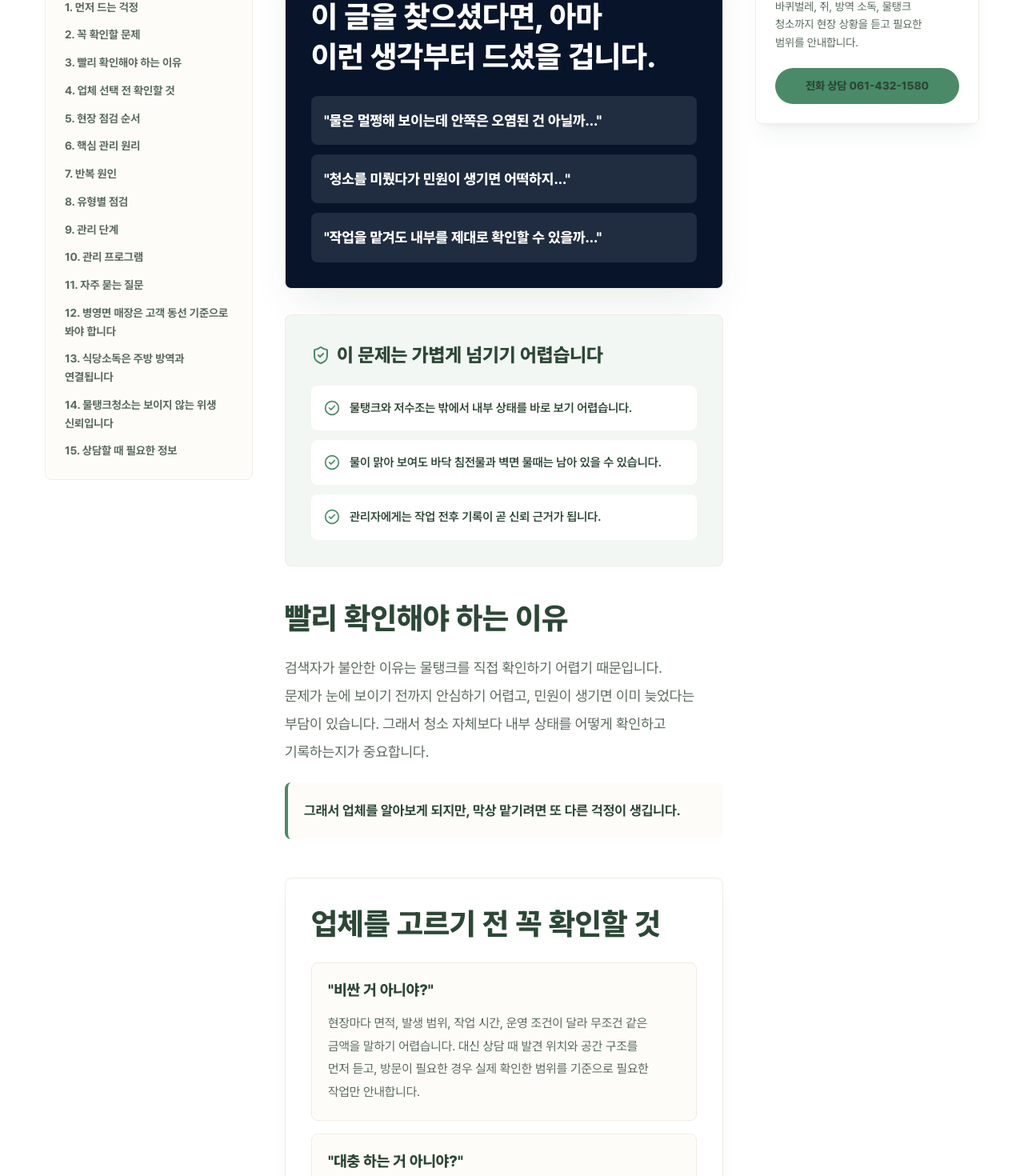
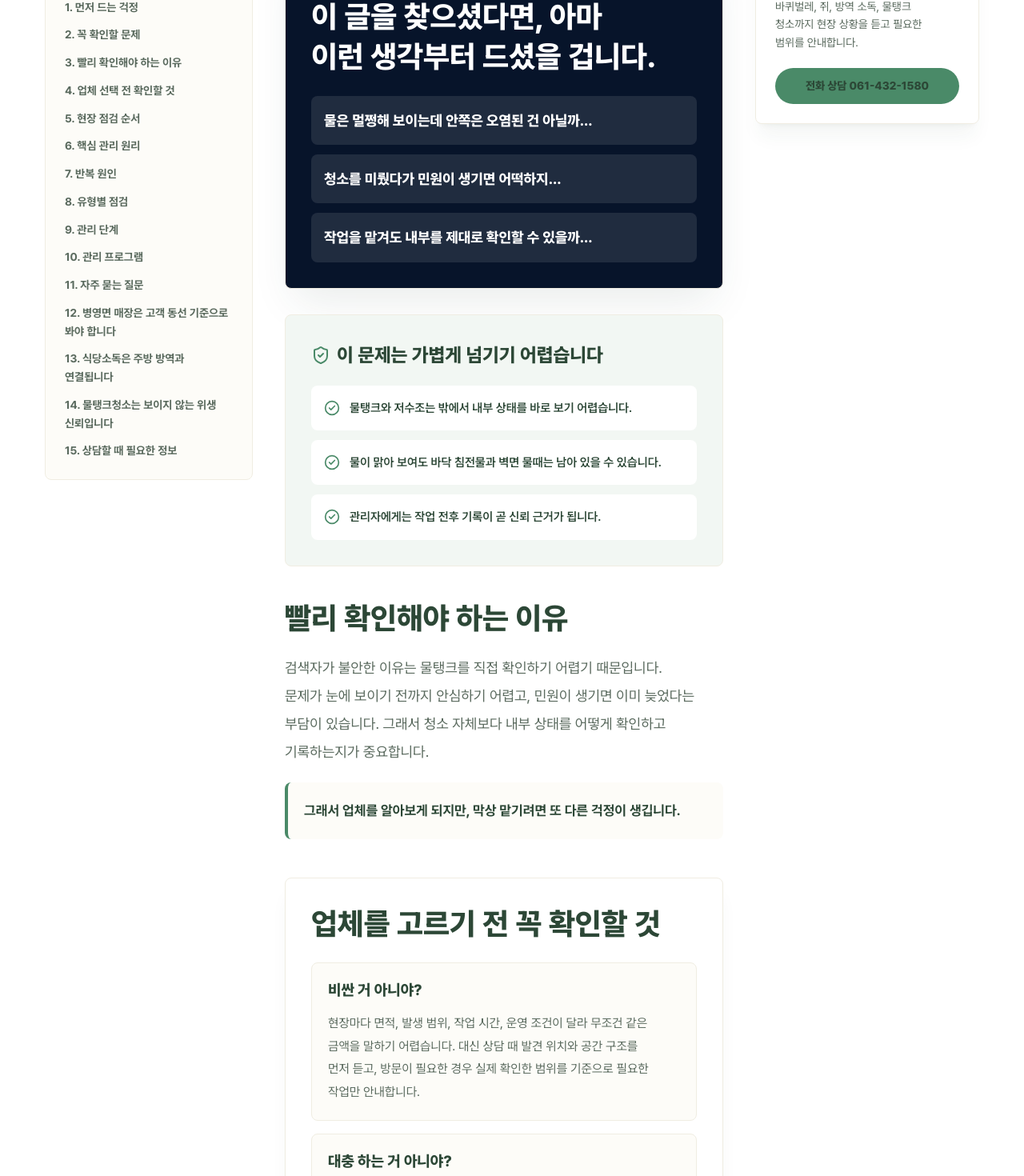
Before and after one commit to cdg7892-maker/hbe-homepage, a Next.js app: page /blog/byeongyeongmyeon-restaurant-disinfection-water-tank in a window 1280 px wide. Shown: the part 1380-2850 px from the top of the page at 80% size. Built offline with nearby package versions, Linux system fonts and the light colour scheme; no server answers.

Commit message:
Clean quoted text from blog snippets

```diff
--- a/app/blog/[slug]/page.js
+++ b/app/blog/[slug]/page.js
@@ -161,7 +161,7 @@ export default async function BlogDetailPage({ params }) {
                 <div className="mt-6 grid gap-3">
                   {persuasion.worries.map((item) => (
                     <p key={item} className="rounded-[8px] bg-white/10 p-4 text-[18px] font-extrabold leading-relaxed text-white">
-                      "{item}"
+                      {item}
                     </p>
                   ))}
                 </div>
@@ -195,7 +195,7 @@ export default async function BlogDetailPage({ params }) {
                 <div className="mt-6 grid gap-4">
                   {persuasion.objections.map((item) => (
                     <div key={item.concern} className="rounded-[8px] border border-hairline bg-offwhite p-5">
-                      <h3 className="text-[19px] font-extrabold text-deep">"{item.concern}"</h3>
+                      <h3 className="text-[19px] font-extrabold text-deep">{item.concern}</h3>
                       <p className="mt-3 text-[15.5px] leading-[1.85] text-body3">{item.answer}</p>
                     </div>
                   ))}
```
